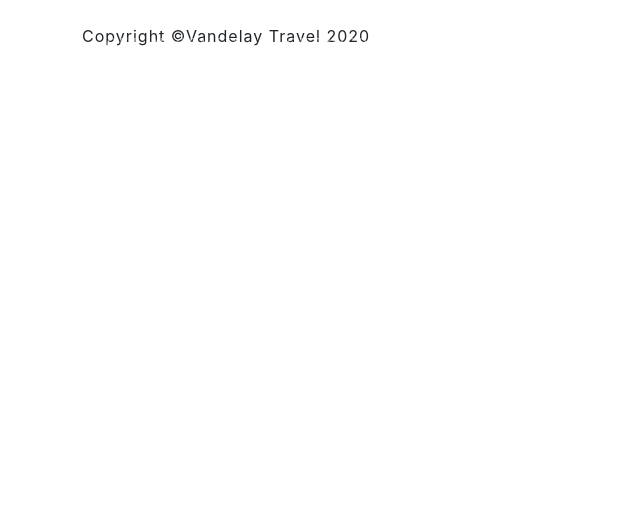
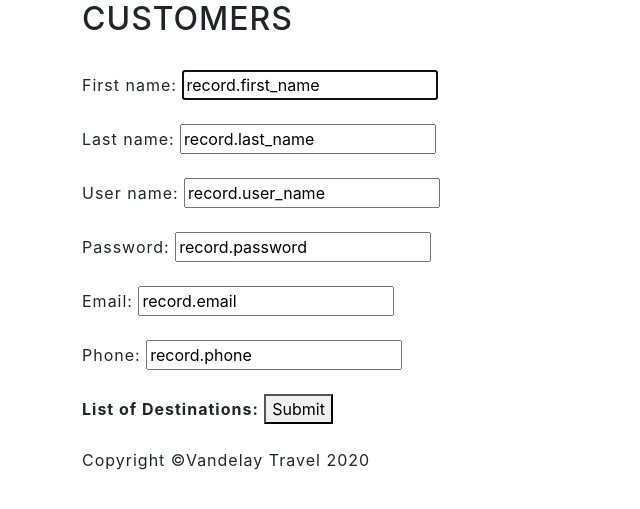
Before and after one commit to DanielTKC/WebEnabledDatabaseProgramming, a Django app: template MyTravel/templates/homepages/editCustomer.html in a window 1280 px wide. Shown: the top 509 px of the page, without its empty margins (0-640 px from the left). Run offline with Django 4.2, Linux system fonts and the light colour scheme; the template is opened without the code that fills it, so the values that code supplies are empty; some web fonts are replaced.

Commit message:
editCustomer form complete

```diff
--- a/MyTravel/templates/homepages/editCustomer.html
+++ b/MyTravel/templates/homepages/editCustomer.html
@@ -1,5 +1,47 @@
 {% extends 'base.html' %}
 {% load static %}
 {% block content %}
+<div class="container">
+  <div class="text-left">
+    <h2 class="section-heading text-uppercase">Customers</h2>
+  </div>
+  <br>
+  <form name="form" method="post" action="{% url 'updateCust' %}">
+    {% csrf_token %}
+    <input type="hidden" id="cust_id" value="{{record.id}}">
+
+    <label for="first_name">First name:</label>
+    <input type="text" name="first_name" id="first_name" value="record.first_name" autofocus>
+    <br><br>
+
+    <label for="last_name">Last name:</label>
+    <input type="text" name="last_name" id="last_name" value="record.last_name">
+    <br><br>
+
+    <label for="user_name">User name:</label>
+    <input type="text" name="user_name" id="user_name" value="record.user_name">
+    <br><br>
+
+    <label for="password">Password:</label>
+    <input type="text" name="password" id="password" value="record.password">
+    <br><br>
+
+    <label for="email">Email:</label>
+    <input type="text" name="email" id="email" value="record.email">
+    <br><br>
+
+    <label for="phone">Phone:</label>
+    <input type="text" name="phone" id="phone" value="record.phone">
+    <br><br>
+
+    <label><b>List of Destinations:</b></label>
+    {% for destination in dest %}
+    <p>{{ destination.title }}</p>
+    {% endfor %}
+
+    <button type="submit">Submit</button>
+
+  </form>
+</div>
 
 {% endblock %}
```
